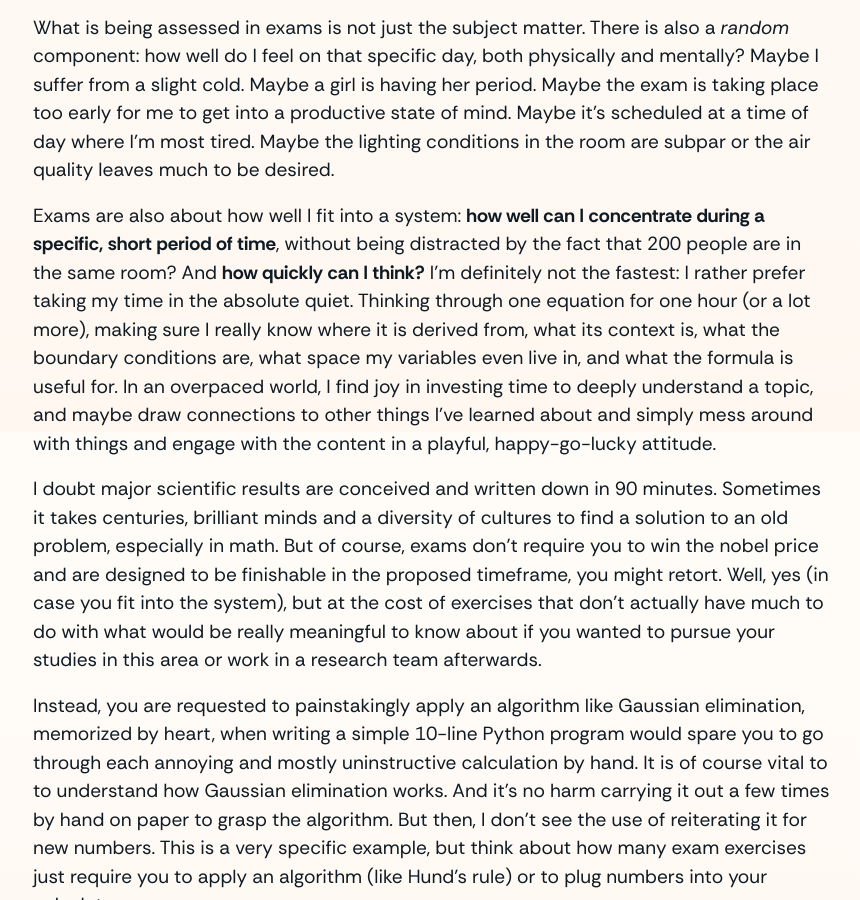
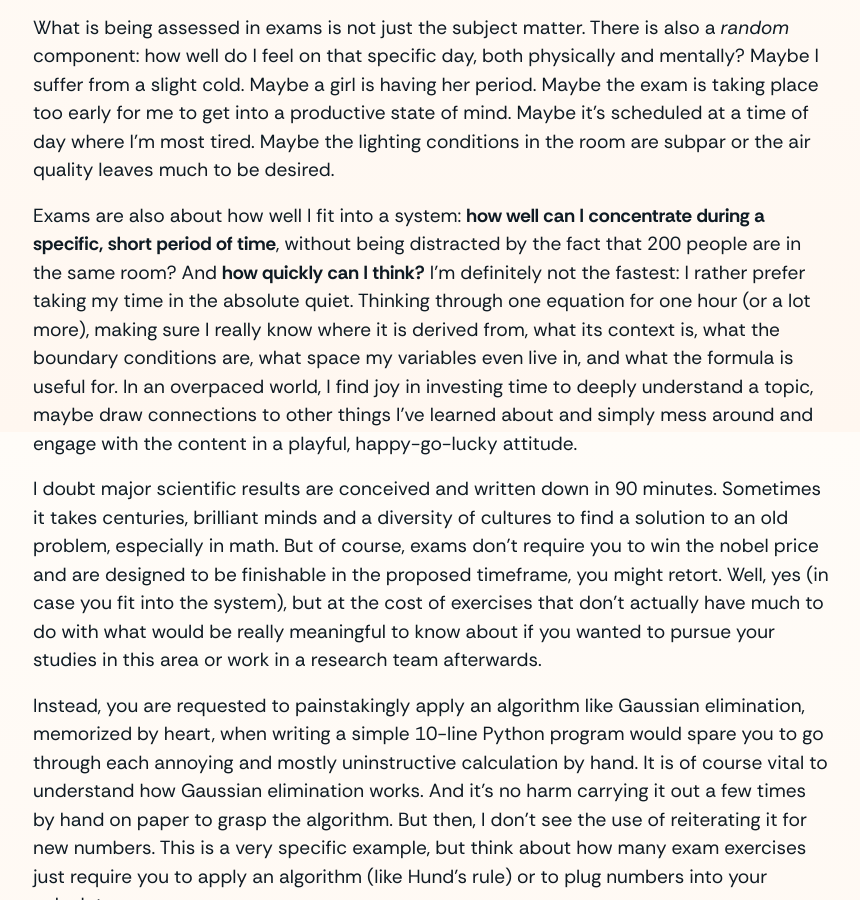
Before and after one commit to Splines/homepage, a Jekyll site: the page built from _posts/2026-01-21-exams.md, in a window 1280 px wide and 900 px high, scrolled down 468 px. Shown: the whole window, without its empty margins (208-1068 px from the left). Built offline with Jekyll 4.4.1, drawn with Linux system fonts in a browser that asks for light colours; comment, search, counter and statistics services are not loaded; some of the changed text lies outside the part shown.

Commit message:
Revise exam text

```diff
--- a/_posts/2026-01-21-exams.md
+++ b/_posts/2026-01-21-exams.md
@@ -9,38 +9,41 @@
 
 Ah, how I cherish them... exams. Every semester ends with multiple of those atrocious stress-level-raising 90 minutes where you "show what you have learned". As if it was that easy to define and measure what one "knows" about a complex subject.
 
+
 ## Exams test more than the subject
 
 What is being assessed in exams is not just the subject matter. There is also a _random_ component: how well do I feel on that specific day, both physically and mentally? Maybe I suffer from a slight cold. Maybe a girl is having her period. Maybe the exam is taking place too early for me to get into a productive state of mind. Maybe it's scheduled at a time of day where I'm most tired. Maybe the lighting conditions in the room are subpar or the air quality leaves much to be desired.
 
-Exams are also about how well I fit into a system: **how well can I concentrate during a specific, short period of time**, without being distracted by the fact that 200 people are in the same room? And **how quickly can I think?** I'm definitely not the fastest: I rather prefer taking my time in the absolute quiet. Thinking through one equation for one hour (or a lot more), making sure I really know where it is derived from, what its context is, what the boundary conditions are, what space my variables even live in, and what the formula is useful for. In an overpaced world, I find joy in investing time to deeply understand a topic, and maybe draw connections to other things I've learned about and simply mess around with things and engage with the content in a playful, happy-go-lucky attitude.
+Exams are also about how well I fit into a system: **how well can I concentrate during a specific, short period of time**, without being distracted by the fact that 200 people are in the same room? And **how quickly can I think?** I'm definitely not the fastest: I rather prefer taking my time in the absolute quiet. Thinking through one equation for one hour (or a lot more), making sure I really know where it is derived from, what its context is, what the boundary conditions are, what space my variables even live in, and what the formula is useful for. In an overpaced world, I find joy in investing time to deeply understand a topic, maybe draw connections to other things I've learned about and simply mess around and engage with the content in a playful, happy-go-lucky attitude.
 
 I doubt major scientific results are conceived and written down in 90 minutes. Sometimes it takes centuries, brilliant minds and a diversity of cultures to find a solution to an old problem, especially in math. But of course, exams don't require you to win the nobel price and are designed to be finishable in the proposed timeframe, you might retort. Well, yes (in case you fit into the system), but at the cost of exercises that don't actually have much to do with what would be really meaningful to know about if you wanted to pursue your studies in this area or work in a research team afterwards.
 
-Instead, you are requested to painstakingly apply an algorithm like Gaussian elimination, memorized by heart, when writing a simple 10-line Python program would spare you to go through each annoying and mostly uninstructive calculation by hand. It is of course vital to to understand how Gaussian elimination works. And it's no harm carrying it out a few times by hand on paper to grasp the algorithm. But then, I don't see the use of reiterating it for new numbers. This is a very specific example, but think about how many exam exercises just require you to apply an algorithm (like Hund's rule) or to plug numbers into your calculator.
+Instead, you are requested to painstakingly apply an algorithm like Gaussian elimination, memorized by heart, when writing a simple 10-line Python program would spare you to go through each annoying and mostly uninstructive calculation by hand. It is of course vital to understand how Gaussian elimination works. And it's no harm carrying it out a few times by hand on paper to grasp the algorithm. But then, I don't see the use of reiterating it for new numbers. This is a very specific example, but think about how many exam exercises just require you to apply an algorithm (like Hund's rule) or to plug numbers into your calculator.
 
 
 ## "Learn for life"
 
-Furthermore, exams come with the ugly side-effect of reinforcing human laziness in a rather sad way: although teachers always emphasize they want us to "learn for life", in the end, you still have to pass the exam. And probably want to get a good grade too in this competitive society. So you still have to learn _for the exam_. **The subject becomes a means to an end.** A mentality that even spreads to teachers telling you what is or what is not relevant for the test. There is even a proper German word for this, "klausurrelevant", and I'm mildly allergic to it.
+Furthermore, exams come with the ugly side-effect of reinforcing human laziness in a rather sad way: although teachers always emphasize they want us to "learn for life", in the end, you still have to pass the exam. And probably want to get a good grade too in this competitive society. So you still have to study _for the exam_. **The subject becomes a means to an end.** A mentality that even spreads to teachers telling you what is or what is not relevant for the test. There is even a proper German word for this, "klausurrelevant", and I'm mildly allergic to it.
 
 Learning _for_ the exam also means preparing for the oftentimes far-fetched questions by optimizing your pattern recognition to quickly identify them and write down the answer you remembered (or have noted on your legal cheat sheet) from one of the acquired exams from past years, from which many questions will be recycled. Which is why there is often secrecy surrounding these old exams and why professors don't want to hand them out (again, it reinforces human laziness). But overfitted models are of no use for anybody, and overfitted students neither. That is not to say that there are certainly very smart people who also excel in exams without overfitting the training data (past exams). My point is rather that the set of smart students and that of students who excel in exams does not at all have to coincide. Not performing well in an exam does not at all mean you're stupid, learned nothing about the subject, or that you are a "bad person".
+
 
 ## Competition
 
 This brings us to another effect (or rather origin?) of exams: competition. **It's all about measuring human performance. But the method doesn't sound too human after all.** It attempts to describe your humanness in a measly number: a grade. Thereby, it crates a narrative of "better" and "worse". Even though nobody might come to you and say "look how great I am with my 1.0"[^german], you might still feel of not equal value by your self-imposed thoughts dictated by society.
 
-In Germany, there is also the common practice of "gaußen", which refers to the Gaussian distribution. Instead of an _absolute_ grading scale, it is adjusted after the exam was written in order to make sure fewer students receive very good or very poor marks and that most stay in a middle range. In other words, the grade distribution is adjusted to fit a normal distribution. As a consequence, only _relative_ performance counts: if your fellow students score very poorly (measured by the absolute points in the exam), you will receive a better grade. No wonder this can lead to adversarial environments. I've even heard stories about missing books in libraries during the exam period to put fellow students at a disadvantage. "Ellenbogengesellschaft" (elbow society) is actually quite accurate as term (think of pushing others aside with your elbows in a ruthless attitude to get ahead).
+In Germany, there is also the common practice of "gaußen", which refers to the Gaussian distribution. Instead of an _absolute_ grading scale, it is adapted _after_ the exam was written in order to make sure fewer students receive very good or very poor marks and that most stay in a middle range. In other words, the grade distribution is adjusted to fit a normal distribution. As a consequence, only _relative_ performance counts: if your fellow students score very poorly (measured by the absolute points in the exam), you will receive a better grade. No wonder this can lead to adversarial environments. I've even heard stories about missing books in libraries during the exam period to put fellow students at a disadvantage. "Ellenbogengesellschaft" (elbow society) is actually quite accurate as term (think of pushing others aside with your elbows in a ruthless attitude to get ahead).
 
 Not to say that a bit of competition can actually foster a growth mindset and also be fun. Ultimately, science is about pushing forward, to unknown lands that wouldn't have been deemed within reach yesterday. And maybe, the initial spark to get the ball rolling is the vision of achieving better results than this other research group, or even selfishly, of getting more recognition as person and scientist. But even though this is also comparative thinking, you are in a different position as scientist working in a research group than a student in their second Bachelor's semester: you actually work on a scientific problem. And there is obviously more than just better performance on a particular question that can affirm you and give you a feeling of actually contributing something.
 
 But the student only sees the grades as direct outcome. Competition might push you to achieve "better" results, but it bears the high risk of destabilizing talented souls by forcing upon them (from early on) a binary mindset of "good grades = success", "bad grades = failure". I mean, we even say "to _fail_ an exam". This creates pressure that can lead to psychosomatic symptoms, if not depression.
 
-Exams may be a good incentive to work towards a goal for some. I also like deadlines (even just my owns) to get the ball rolling. But for me at least, exams create a more tense and thus less enjoyable learning atmosphere, always with that nagging feeling that you might be blocking your future if you don't pass. I'd much rather live in a world where we learn for the sake of learning: because we're enthusiastic about a subject and areactually interested in it, not just the exam.
+Exams may be a good incentive to work towards a goal for some. I also like deadlines (even just my owns) to get the ball rolling. But for me at least, exams create a more tense and thus less enjoyable learning atmosphere, always with that nagging feeling that you might be blocking your future if you don't pass. I'd much rather live in a world where we learn for the sake of learning: because we're enthusiastic about a subject and are actually interested in it, not just the exam.
+
 
 ## Why exams?
 
-We have to ask ourselves if exams are really a good way to measure human performance. Maybe we should go further and challenge the concept of "human performance" in and of itself. What is the goal of exams and grades in the first place? To provide a way to classify and rank people during applications? Is it clear that somebody who didn't achieve a 1.0 in their A levels cannot be a good medic? **What does a single number, even if averaged over multiple grades, really tell about a human, their past, and their know-how in a certain field?** Some scholarships strictly require you to be among the 10% of students in your degree in order to even apply. I just hope that companies realize that there is more than grades. And what about academia? The reality is that with a 2.x[^german] master, you will likely encounter significantly more difficulties than someone who graduated with a grade of 1 before the decimal point.
+We have to ask ourselves if exams are really a good way to measure human performance. Maybe we should go further and challenge the concept of "human performance" in and of itself. What is the goal of exams and grades in the first place? To provide a way to classify and rank people during the application process? Is it clear that somebody who didn't achieve a 1.0 in their A levels cannot be a good medic? **What does a single number, even if averaged over multiple grades, really tell about a human, their past, and their know-how in a certain field?** Some scholarships strictly require you to be among the 10% of students in your degree in order to even apply. I just hope that companies realize that there is more than grades. And what about academia? The reality is that with a 2.x[^german] master, you will likely encounter significantly more difficulties than someone who graduated with a grade of 1 before the decimal point.
 
 The whole machinery and cultural burden around exams profoundly disappoints me. As best as I can, I have learned to live and deal with it, trying to take grades not that seriously anymore and putting more emphasis on learning for the beauty and joy of it. But of course, this is difficult when, despite teachers regurgitating how important it is to "learn for life", grades still dictate what waters one can venture into later on. Nobody wants to blow their chances, so grades remain important.
 
```
